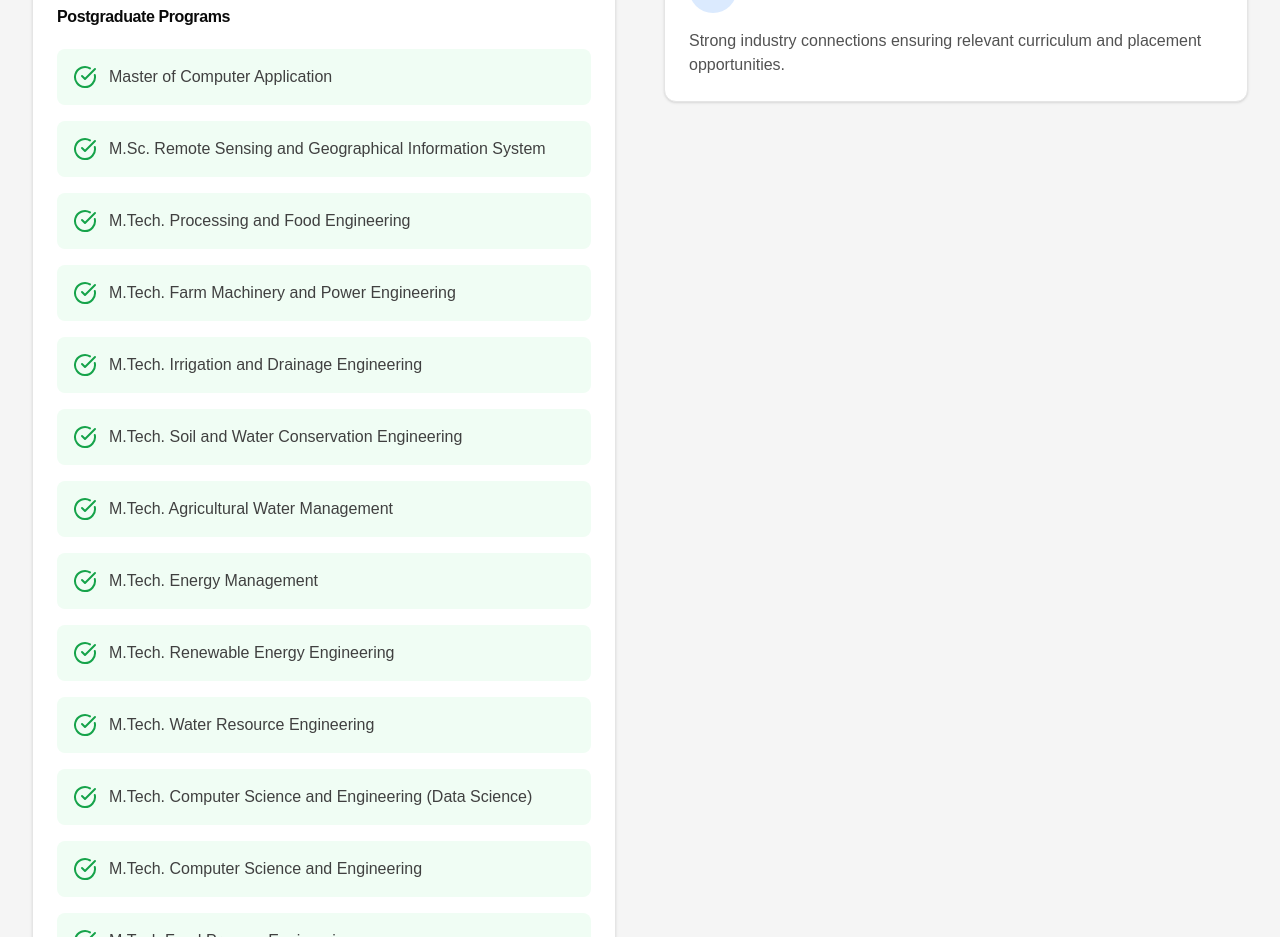
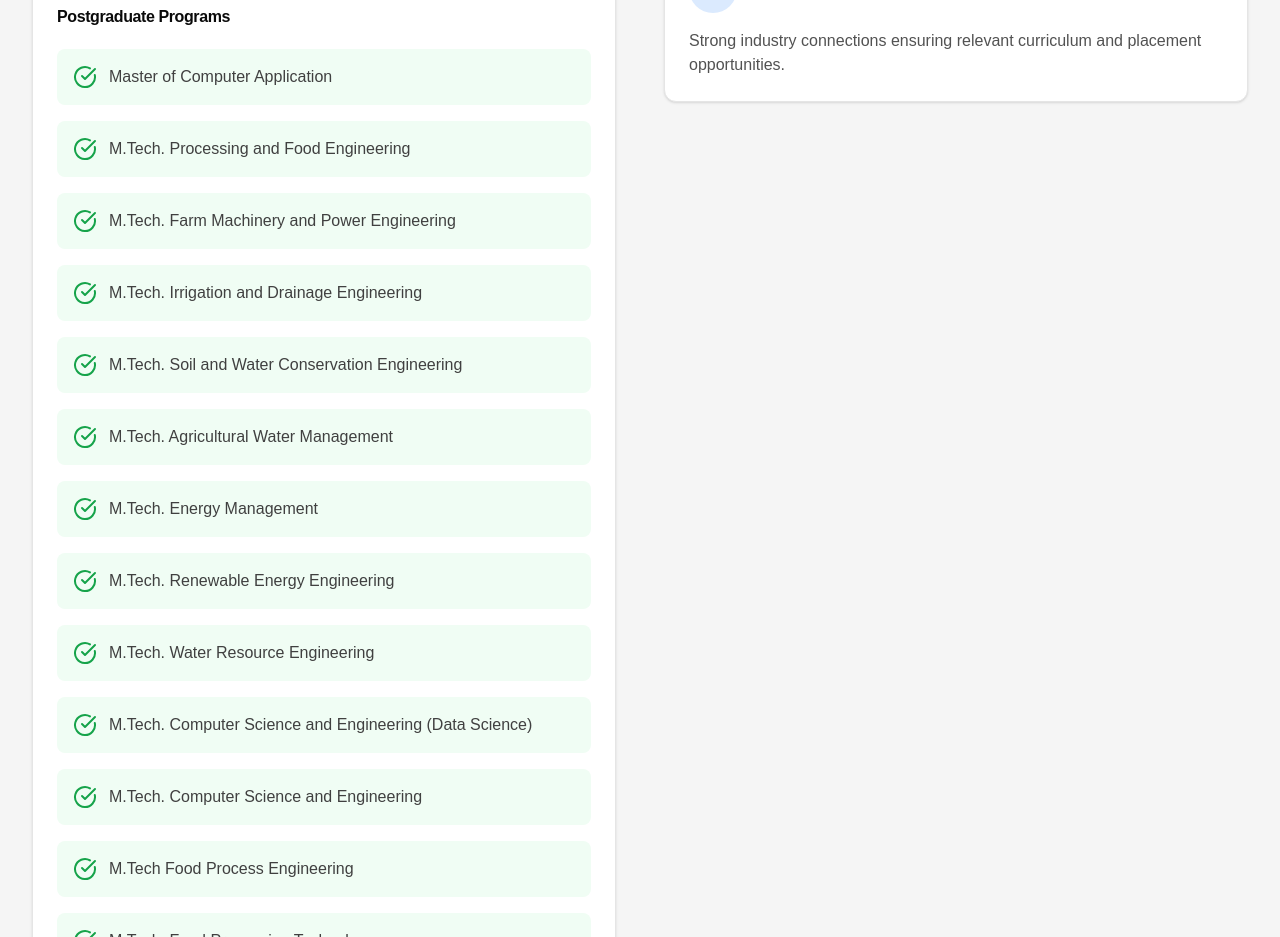
Before and after one commit to Agamya-Samuel/shuats-quiz-app, a Next.js app: page / in a window 1280 px wide. Shown: the part 3460-4397 px from the top of the page. Built offline with nearby package versions, Linux system fonts and the light colour scheme; no server answers.

Commit message:
Remove outdated postgraduate program from Academics component

```diff
--- a/app/(homepage)/_components/Academics.tsx
+++ b/app/(homepage)/_components/Academics.tsx
@@ -12,7 +12,6 @@ export default function Academics() {
 
 	const postgraduatePrograms = [
 		'Master of Computer Application',
-		'M.Sc. Remote Sensing and Geographical Information System',
 		'M.Tech. Processing and Food Engineering',
 		'M.Tech. Farm Machinery and Power Engineering',
 		'M.Tech. Irrigation and Drainage Engineering',
```
